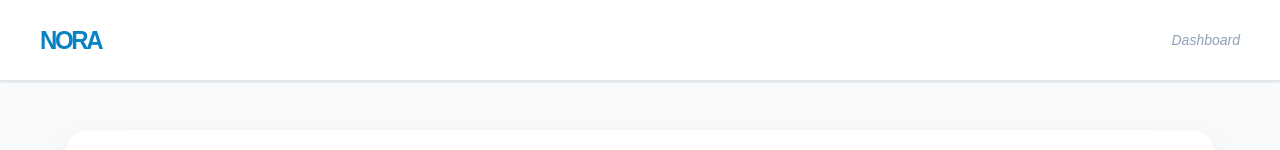
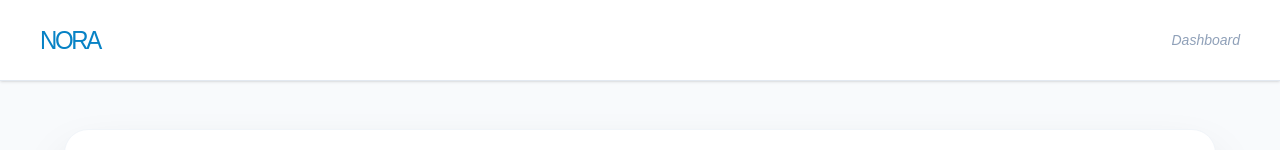
Before and after one commit to RYEONGRYEONG/NORA, a Next.js app in the folder frontend/: page / in a window 1280 px wide. Shown: the top 150 px of the page. Built offline with nearby package versions, Linux system fonts and the light colour scheme.

Commit message:
refine layout

```diff
--- a/frontend/app/map.tsx
+++ b/frontend/app/map.tsx
@@ -45,7 +45,7 @@ return (
                             d={county.d}
                             onClick={() => clickCounty(county.id)}
                             className={`cursor-pointer transition-all duration-300 stroke-white stroke-[2]
-                                ${selectedId === county.id ? 'fill-blue-500' : 'fill-slate-200 hover:fill-slate-300'}
+                                ${selectedId === county.id ? 'fill-blue-500' : 'fill-slate-200 :fill-slate-300'}
                                 ${county.id === 'CO' ? 'opacity-50 cursor-not-allowed' : ''}`}
                         />
                     ))}
@@ -73,7 +73,7 @@ return (
 
         <div className = "p-6 border border-dashed border-gray-300 rounded-xl bg-gray-50 flex items-center justify-center">
             <p className="text-sm text-amber-700 font-semibord text-center leading-relaxed">
-                ⚠️ Note: Currently, analysis is optimised<br/> for the Carlow region only.
+                Note: Currently, analysis is optimised<br/> for the Carlow region only.
             </p>
         </div>
 
--- a/frontend/app/page.tsx
+++ b/frontend/app/page.tsx
@@ -6,7 +6,7 @@ export default function Home(){
         <main className="flex min-h-screen flex-col bg-slate-50">
 <header className="w-full py-6 px-10 bg-white border-b border-slate-200 flex justify-between items-center shadow-sm">
                 <div className="flex items-center gap-3">
-                    <h1 className="text-2xl font-black text-[#0782c5] tracking-[-0.1em] scale-y-110">NORA</h1>
+                    <h1 className="text-2xl font-thin text-[#0782c5] tracking-[-0.1em] scale-y-110">NORA</h1>
                 </div>
                 <p className="text-sm text-slate-400 font-medium italic hidden md:block">
                     Dashboard
```
